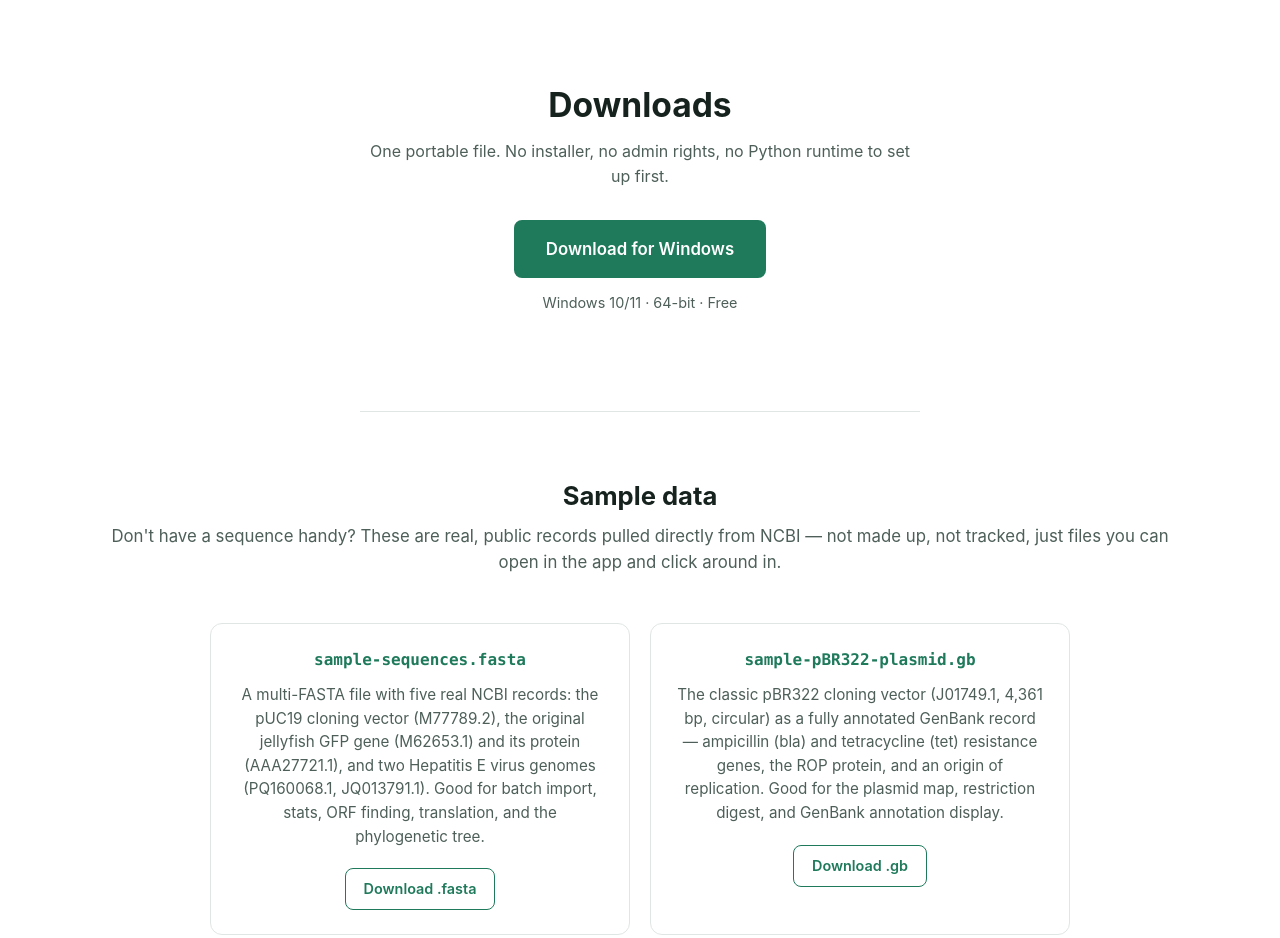
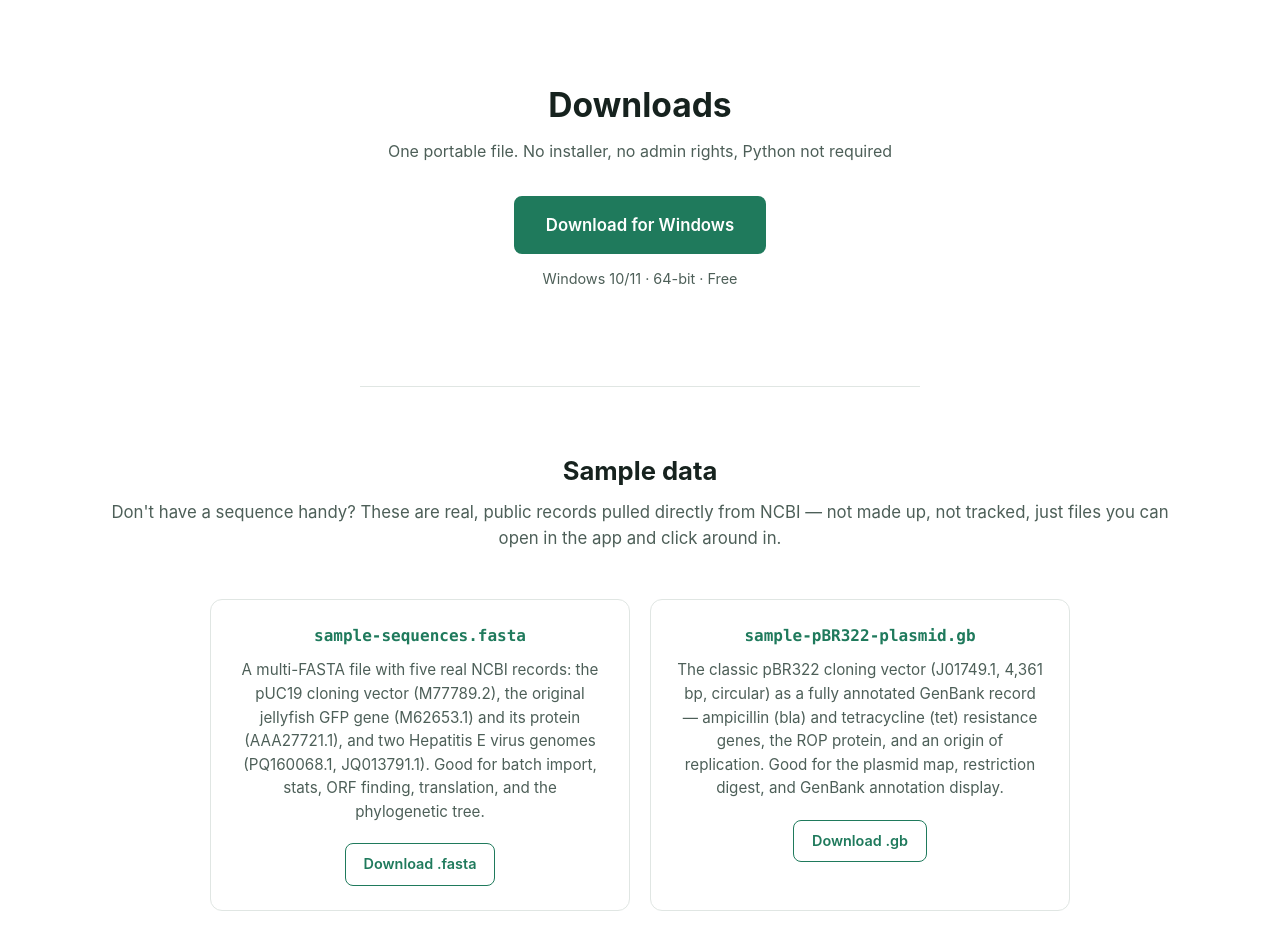
Before and after one commit to matt2000-exe/biopython-workbench-site, a website: page index.html in a window 1280 px wide. Shown: the part 2500-3438 px from the top of the page. Drawn offline with Linux system fonts and the light colour scheme.

Commit message:
Reword Downloads section Python requirement line

```diff
--- a/index.html
+++ b/index.html
@@ -134,7 +134,7 @@
       <h2>Downloads</h2>
 
       <div class="download-inner">
-        <p>One portable file. No installer, no admin rights, no Python runtime to set up first.</p>
+        <p>One portable file. No installer, no admin rights, Python not required</p>
         <a href="https://github.com/matt2000-exe/BioPythonWorkbench/releases/download/latest/BiopythonWorkbench.exe" class="btn btn-primary btn-lg" download>
           Download for Windows
         </a>
```
